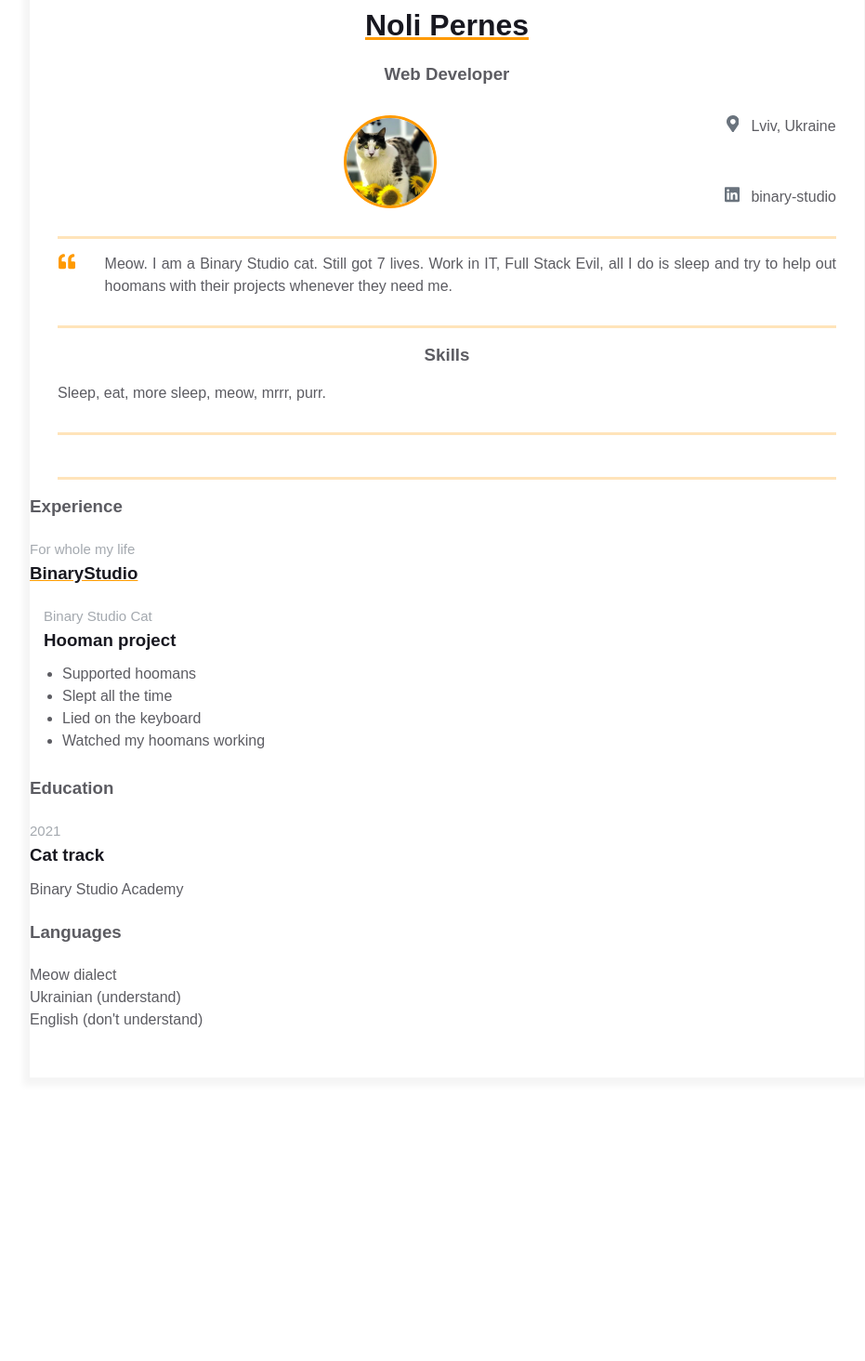
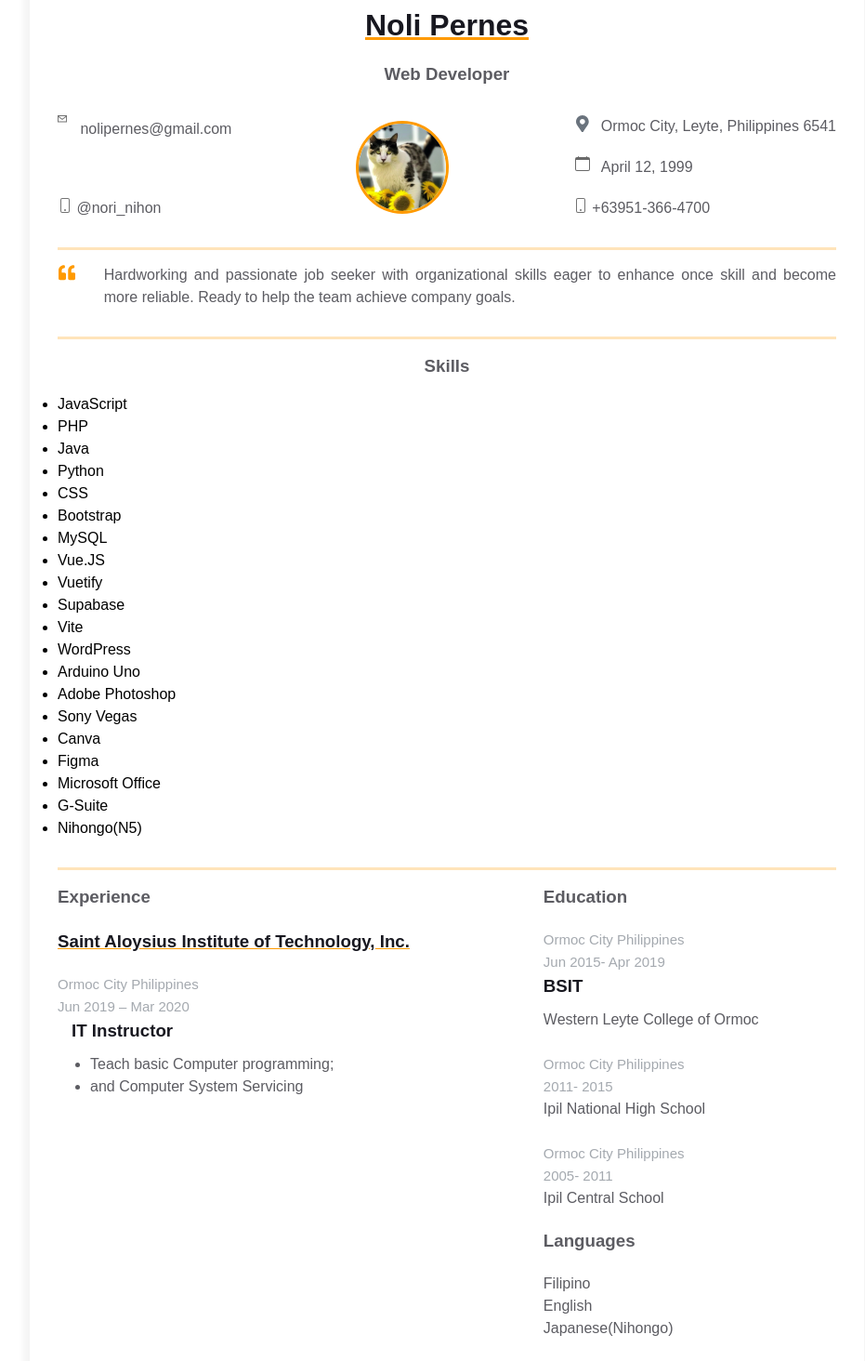
Before and after one commit to Zenara12/homepage, a plain HTML site: page index.html in a window 1280 px wide. Shown: the part 78-1542 px from the top of the page at 93% size, without its empty margins (159-1090 px from the left). Before the commit the page ends 1288 px from the top, so only its background shows below. Drawn offline with Linux system fonts and the light colour scheme.

Commit message:
Update my own resume

```diff
--- a/index.html
+++ b/index.html
@@ -15,7 +15,28 @@
               <h3 class="contact-info__sub-header">Web Developer</h3>
 
               <div class="contact_info_container fh">
-                <div class="contact-info__block"></div>
+                <div class="contact-info__block">
+
+                  <div class="contact-info__item">
+                    <div class="contact-info__item-con-wrapper">
+
+                        <svg style="color: rgb(115, 115, 115);" xmlns="http://www.w3.org/2000/svg" width="20" height="20" fill="currentColor" class="bi bi-mail" viewBox="0 0 16 16">
+                          <path d="m0 0h8v6h-8zm.75 .75v4.5h6.5v-4.5zM0 0l4 3 4-3v1l-4 3-4-3z"/>
+                        </svg>
+
+                        <span>nolipernes@gmail.com</span>
+                    </div>
+                  </div>
+
+                  <div class="contact-info__item">
+                    <div class="contact-info__item-con-wrapper">
+                      <svg style="color: rgb(115, 115, 115);" xmlns="http://www.w3.org/2000/svg" width="16" height="16" fill="currentColor" class="bi bi-phone" viewBox="0 0 16 16">
+                        <path d="M11 1a1 1 0 0 1 1 1v12a1 1 0 0 1-1 1H5a1 1 0 0 1-1-1V2a1 1 0 0 1 1-1h6zM5 0a2 2 0 0 0-2 2v12a2 2 0 0 0 2 2h6a2 2 0 0 0 2-2V2a2 2 0 0 0-2-2H5z" fill="#737373"></path> <path d="M8 14a1 1 0 1 0 0-2 1 1 0 0 0 0 2z" fill="#737373"></path> </svg>
+                      <span>@nori_nihon</span>
+                    </div>
+                  </div>
+
+                </div>
 
                 <div class="contact-info__block contact-info__block--center">
                   <img class="contact-info__avatar" src="assets/bulka.png" alt="Avatar" />
@@ -33,23 +54,22 @@
                         ></path>
                       </svg>
                     </div>
-                    <span>Lviv, Ukraine</span>
-                    <a href="https://ua.linkedin.com/company/binary-studio_241166" rel="author" class="contact-info__item">
+                    <span>Ormoc City, Leyte, Philippines 6541</span>
+                    <a href="" rel="author" class="contact-info__item">
                       <div class="contact-info__item-icon-wrapper">
-                        <svg class="contact-info__item-icon" xmlns="http://www.w3.org/2000/svg" viewBox="0 0 448 512">
-                          <path
-                            d="M416 32H31.9C14.3 32 0 46.5 0 64.3v383.4C0 465.5 14.3 480 31.9
-                            480H416c17.6 0 32-14.5 32-32.3V64.3c0-17.8-14.4-32.3-32-32.3zM135.4
-                            416H69V202.2h66.5V416zm-33.2-243c-21.3 0-38.5-17.3-38.5-38.5S80.9
-                            96 102.2 96c21.2 0 38.5 17.3 38.5 38.5 0 21.3-17.2 38.5-38.5
-                            38.5zm282.1 243h-66.4V312c0-24.8-.5-56.7-34.5-56.7-34.6 0-39.9
-                            27-39.9 54.9V416h-66.4V202.2h63.7v29.2h.9c8.9-16.8 30.6-34.5
-                            62.9-34.5 67.2 0 79.7 44.3 79.7 101.9V416z"
-                          ></path>
-                        </svg>
+                        <svg style="color: rgb(105, 105, 105);" xmlns="http://www.w3.org/2000/svg" width="16" height="16" fill="currentColor" class="bi bi-calendar" viewBox="0 0 16 16">
+                          <path d="M3.5 0a.5.5 0 0 1 .5.5V1h8V.5a.5.5 0 0 1 1 0V1h1a2 2 0 0 1 2 2v11a2 2 0 0 1-2 2H2a2 2 0 0 1-2-2V3a2 2 0 0 1 2-2h1V.5a.5.5 0 0 1 .5-.5zM1 4v10a1 1 0 0 0 1 1h12a1 1 0 0 0 1-1V4H1z" fill="#696969"></path> </svg>
+
                       </div>
-                      <span>binary-studio</span>
+                      <span>April 12, 1999</span>
                     </a>
+                    <div class="contact-info__item">
+                      <div class="contact-info__item-con-wrapper">
+                        <svg style="color: rgb(115, 115, 115);" xmlns="http://www.w3.org/2000/svg" width="16" height="16" fill="currentColor" class="bi bi-phone" viewBox="0 0 16 16">
+                          <path d="M11 1a1 1 0 0 1 1 1v12a1 1 0 0 1-1 1H5a1 1 0 0 1-1-1V2a1 1 0 0 1 1-1h6zM5 0a2 2 0 0 0-2 2v12a2 2 0 0 0 2 2h6a2 2 0 0 0 2-2V2a2 2 0 0 0-2-2H5z" fill="#737373"></path> <path d="M8 14a1 1 0 1 0 0-2 1 1 0 0 0 0 2z" fill="#737373"></path> </svg>
+                        <span>+63951-366-4700</span>
+                      </div>
+                    </div>
                   </a>
                 </div>
               </div>
@@ -72,7 +92,7 @@
                     ></path>
                   </svg>
                 </div>
-                <p class="intro_text">Meow. I am a Binary Studio cat. Still got 7 lives. Work in IT, Full Stack Evil, all I do is sleep and try to help out hoomans with their projects whenever they need me.</p>
+                <p class="intro_text">Hardworking and passionate job seeker with organizational skills eager to enhance once skill and become more reliable. Ready to help the team achieve company goals.</p>
               </div>
             </div>
           </div>
@@ -81,7 +101,38 @@
             <div class="resume__block">
               <div class="skills">
                 <h3 class="skills__header">Skills</h3>
-                <p class="skills__text">Sleep, eat, more sleep, meow, mrrr, purr.</p>
+                <p class="skills__text">
+                  <div class="row center">
+                    <div class="column">
+                      <ul>
+                        <li>JavaScript</li>
+                        <li>PHP</li>
+                        <li>Java</li>
+                        <li>Python</li>
+                        <li>CSS</li>
+                        <li>Bootstrap</li>
+                        <li>MySQL</li>
+                        <li>Vue.JS</li>
+                        <li>Vuetify</li>
+                        <li>Supabase</li>
+                        <li>Vite</li>
+                      </ul>
+                    </div>
+                    <div class="column">
+                      <ul>
+                        <li>WordPress</li>
+                        <li>Arduino Uno</li>
+                        <li>Adobe Photoshop</li>
+                        <li>Sony Vegas</li>
+                        <li>Canva</li>
+                        <li>Figma</li>
+                        <li>Microsoft Office</li>
+                        <li>G-Suite</li>
+                        <li>Nihongo(N5)</li>
+                      </ul>
+                    </div>
+                  </div>
+                </p>
               </div>
             </div>
           </div>
@@ -89,50 +140,80 @@
           <div class="container">
             <div class="resume__block">
               <div class="main-info fh">
-                <div class="experiences"></div>
+                <div class="experiences">
+                  <h3 class="experiences__header">Experience</h3>
 
-                <div class="additional-info fv"></div>
+                  <div class="experiences__company">
+                    <div class="experiences__company-header">
+                      <h3 class="experiences__company-header-name">Saint Aloysius Institute of Technology, Inc.</h3>
+                      <span class="experiences__company-header-durability">
+                        Ormoc City Philippines<br>
+                        Jun 2019 – Mar 2020<br>
+                      </span>
+
+                    </div>
+
+                    <div class="experiences__company-project">
+                      <span class="experiences__company-project-role"></span>
+                      <h3 class="experiences__company-project-name">IT Instructor</h3>
+                      <ul class="experiences__company-project-responsibilities">
+                        <li>Teach basic Computer programming;</li>
+                        <li>and Computer System Servicing</li>
+                      </ul>
+                    </div>
+                  </div>
+
+                </div>
+
+                <div class="additional-info fv">
+                  <div class="additional-info fv">
+                    <div class="additional-info__education">
+                      <h3 class="additional-info__education-header">Education</h3>
+                      <div class="additional-info__education-university">
+                        <span class="additional-info__education-university-durability">
+                          Ormoc City Philippines<br>
+                          Jun 2015- Apr 2019
+                        </span>
+                        <h3 class="additional-info__education-university-speciality">BSIT</h3>
+                        <p class="additional-info__education-university-name">Western Leyte College of Ormoc</p>
+                      </div>
+                      <br>
+                      <div class="additional-info__education-university">
+                        <span class="additional-info__education-university-durability">
+                          Ormoc City Philippines<br>
+                          2011- 2015
+                        </span>
+                        <p class="additional-info__education-university-name">Ipil National High School</p>
+                      </div>
+                      <br>
+                      <div class="additional-info__education-university">
+                        <span class="additional-info__education-university-durability">
+                          Ormoc City Philippines<br>
+                          2005- 2011
+                        </span>
+                        <p class="additional-info__education-university-name">Ipil Central School</p>
+                      </div>
+
+                    </div>
+
+                    <div class="additional-info__languages">
+                      <h3 class="additional-info__languages-header">Languages</h3>
+                      <p class="additional-info__languages-item">Filipino</p>
+                      <p class="additional-info__languages-item">English</p>
+                      <p class="additional-info__languages-item">Japanese(Nihongo)</p>
+                    </div>
+
+
+                  </div>
+
+                </div>
               </div>
             </div>
           </div>
 
-          <h3 class="experiences__header">Experience</h3>
 
-          <div class="experiences__company">
-            <div class="experiences__company-header">
-              <span class="experiences__company-header-durability">For whole my life</span>
-              <h3 class="experiences__company-header-name">BinaryStudio</h3>
-            </div>
 
-            <div class="experiences__company-project">
-              <span class="experiences__company-project-role"> Binary Studio Cat </span>
-              <h3 class="experiences__company-project-name">Hooman project</h3>
-              <ul class="experiences__company-project-responsibilities">
-                <li>Supported hoomans</li>
-                <li>Slept all the time</li>
-                <li>Lied on the keyboard</li>
-                <li>Watched my hoomans working</li>
-              </ul>
-            </div>
-          </div>
 
-          <div class="additional-info fv">
-            <div class="additional-info__education">
-              <h3 class="additional-info__education-header">Education</h3>
-              <div class="additional-info__education-university">
-                <span class="additional-info__education-university-durability"> 2021 </span>
-                <h3 class="additional-info__education-university-speciality">Cat track</h3>
-                <p class="additional-info__education-university-name">Binary Studio Academy</p>
-              </div>
-            </div>
-
-            <div class="additional-info__languages">
-              <h3 class="additional-info__languages-header">Languages</h3>
-              <p class="additional-info__languages-item">Meow dialect</p>
-              <p class="additional-info__languages-item">Ukrainian (understand)</p>
-              <p class="additional-info__languages-item">English (don't understand)</p>
-            </div>
-          </div>
 
         </div>
       </main>
```
